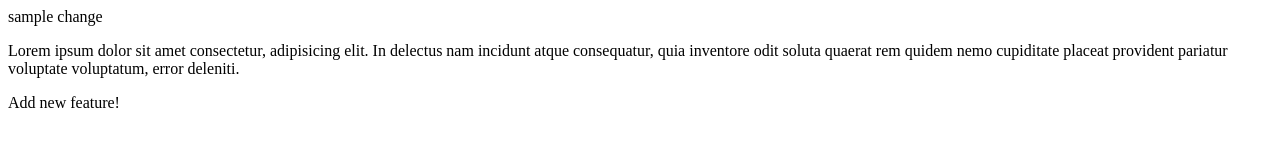
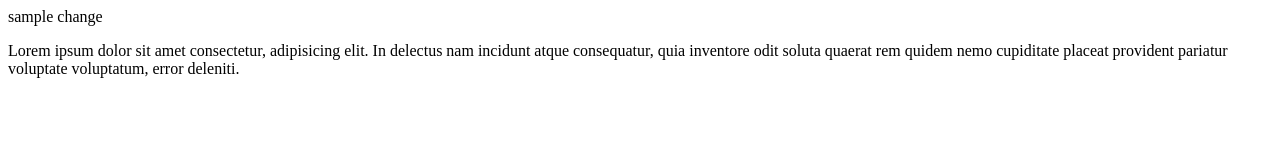
Before and after one commit to angelBlair/silver-giggle, a plain HTML site: page index.html in a window 1280 px wide. Drawn offline with Linux system fonts and the light colour scheme.

Commit message:
Revert "Revert "Update index.html""

```diff
--- a/index.html
+++ b/index.html
@@ -13,9 +13,6 @@
     <p>
       Lorem ipsum dolor sit amet consectetur, adipisicing elit. In delectus nam incidunt atque consequatur, quia inventore odit soluta quaerat rem quidem nemo cupiditate placeat provident pariatur voluptate voluptatum, error deleniti.
     </p>
-    <p>
-      Add new feature!
-    </p>
   </div>
 </body>
 
```
